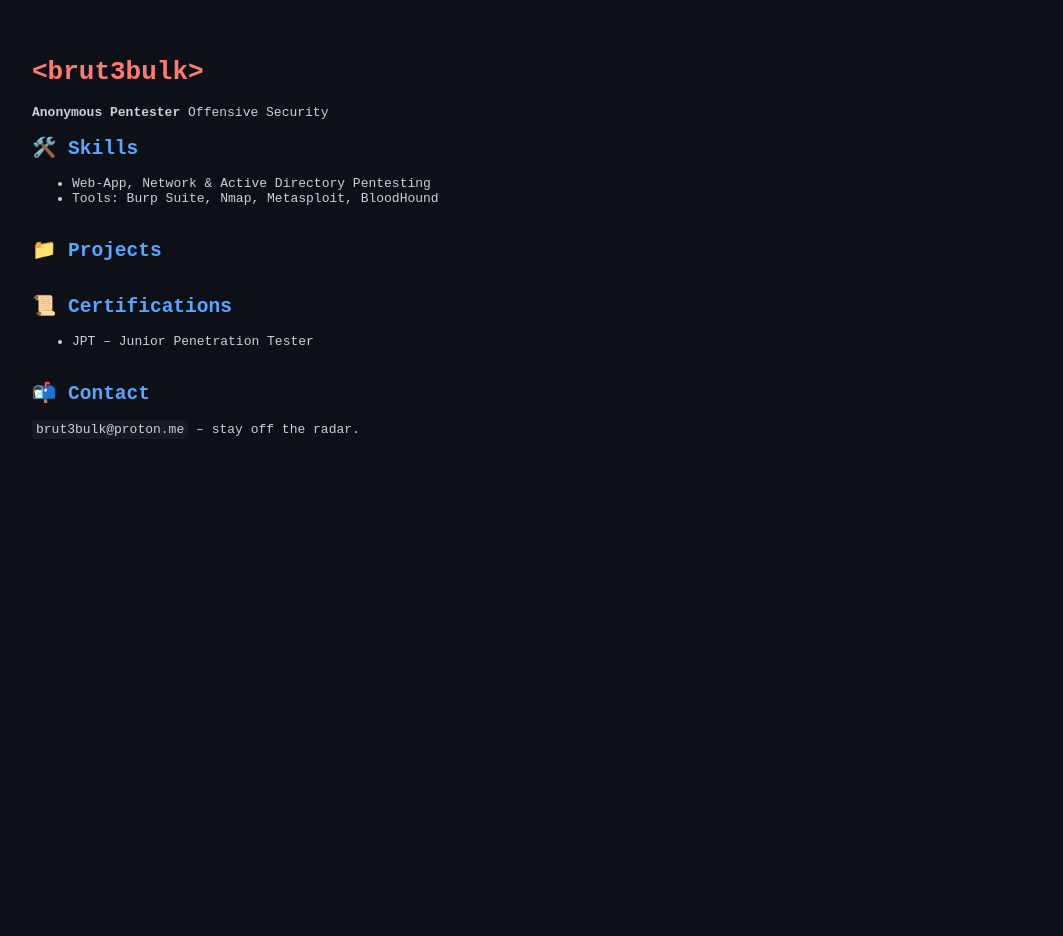
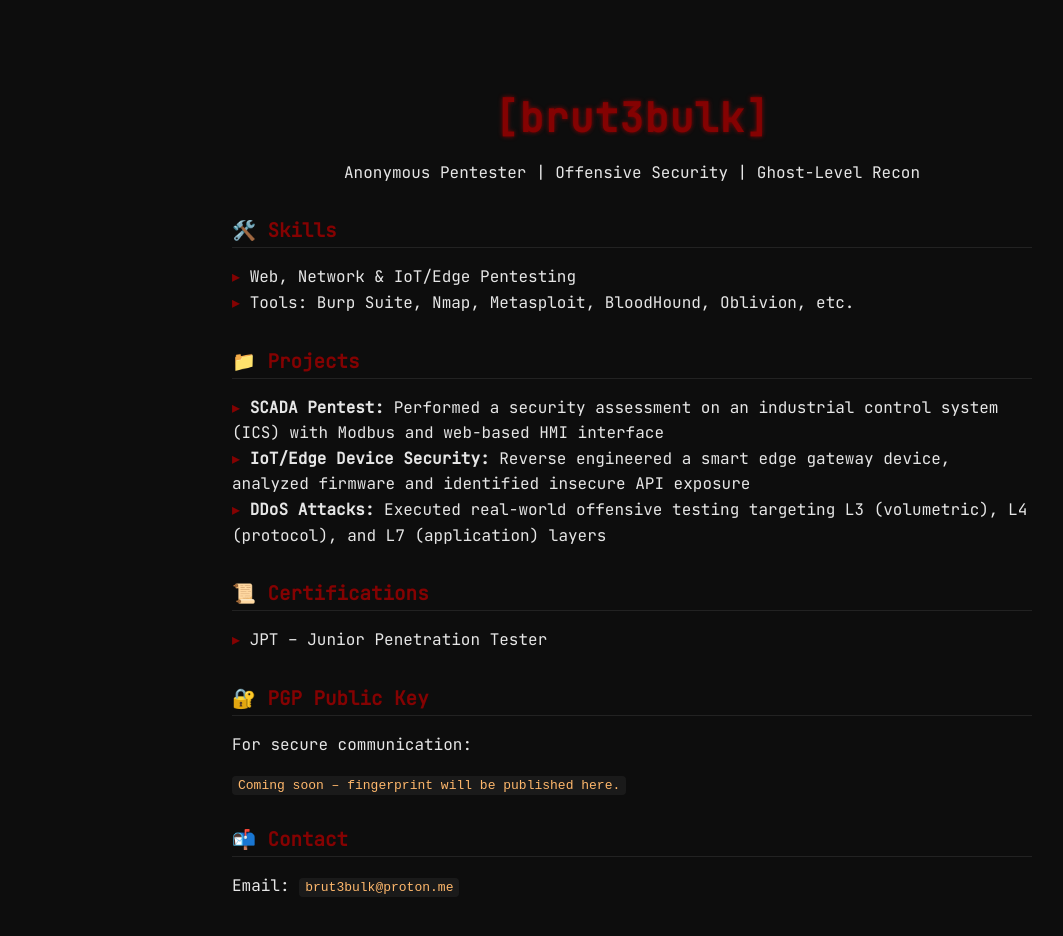
Before and after one commit to brut3bulk/brut3bulk.github.io, a plain HTML site: page index.html in a window 1280 px wide. Shown: the whole page, without its empty margins (8-1071 px from the left). Before the commit the page ends 800 px from the top, so only its background shows below. Drawn offline with Linux system fonts and the light colour scheme.

Commit message:
change index.html

```diff
--- a/index.html
+++ b/index.html
@@ -4,34 +4,96 @@
   <meta charset="UTF-8" />
   <meta name="viewport" content="width=device-width, initial-scale=1.0"/>
   <title>brut3bulk | Anonymous Pentester</title>
+  <link href="https://fonts.googleapis.com/css2?family=JetBrains+Mono&display=swap" rel="stylesheet">
   <style>
     body {
-      background: #0d1117;
-      color: #c9d1d9;
-      font-family: monospace;
-      padding: 2rem;
+      margin: 0;
+      padding: 0;
+      font-family: 'JetBrains Mono', monospace;
+      background: #0d0d0d;
+      color: #e6e6e6;
+      display: flex;
+      flex-direction: column;
+      align-items: center;
+      padding: 4rem 1rem;
     }
-    h1 { color: #ff7b72; }
-    h2 { color: #58a6ff; }
-    a { color: #8b949e; text-decoration: none; }
-    .section { margin-bottom: 2rem; }
-    code { background: #161b22; padding: 2px 4px; border-radius: 4px; }
+    .container {
+      max-width: 800px;
+      width: 100%;
+    }
+    h1 {
+  font-size: 2.5rem;
+  color: #840202;
+  text-align: center;
+  margin-bottom: 0.5rem;
+  letter-spacing: 1px;
+  text-shadow: 0 0 4px #840202, 0 0 12px rgba(255,255,255,0.05);
+  font-family: 'JetBrains Mono', monospace;
+  }
+    h2 {
+      font-size: 1.2rem;
+      color: #840202;
+      margin-top: 2rem;
+      border-bottom: 1px solid #222;
+      padding-bottom: 0.25rem;
+    }
+    ul {
+      list-style-type: none;
+      padding-left: 0;
+    }
+    ul li::before {
+      content: "▸ ";
+      color: #840202;
+    }
+    code {
+      background: #1a1a1a;
+      padding: 2px 6px;
+      border-radius: 4px;
+      color: #ffb86c;
+    }
+    p, li {
+      line-height: 1.6;
+    }
+    .section {
+      margin-bottom: 2rem;
+    }
+    @keyframes glitch {
+      0% { text-shadow: 1px 0 red, -1px 0 cyan; }
+      20% { text-shadow: -1px 1px red, 1px -1px cyan; }
+      40% { text-shadow: 2px 0 red, -2px 0 cyan; }
+      60% { text-shadow: -2px 2px red, 2px -2px cyan; }
+      80% { text-shadow: 1px 0 red, -1px 0 cyan; }
+      100% { text-shadow: none; }
+    }
+    a {
+      color: 840202;
+      text-decoration: none;
+    }
+    a:hover {
+      text-decoration: underline;
+    }
   </style>
 </head>
 <body>
-  <h1>&lt;brut3bulk&gt;</h1>
-  <p><strong>Anonymous Pentester</strong> Offensive Security</p>
+  <div class="container">
+    <h1>[brut3bulk]</h1>
+    <p style="text-align: center;">Anonymous Pentester | Offensive Security | Ghost-Level Recon</p>
 
     <div class="section">
       <h2>🛠️ Skills</h2>
       <ul>
-      <li>Web-App, Network & Active Directory Pentesting</li>
-      <li>Tools: Burp Suite, Nmap, Metasploit, BloodHound</li>
+        <li>Web, Network & IoT/Edge Pentesting</li>
+        <li>Tools: Burp Suite, Nmap, Metasploit, BloodHound, Oblivion, etc. </li>
       </ul>
     </div>
 
     <div class="section">
       <h2>📁 Projects</h2>
+      <ul>
+        <li><strong>SCADA Pentest:</strong> Performed a security assessment on an industrial control system (ICS) with Modbus and web-based HMI interface</li>
+        <li><strong>IoT/Edge Device Security:</strong> Reverse engineered a smart edge gateway device, analyzed firmware and identified insecure API exposure</li>
+        <li><strong>DDoS Attacks:</strong> Executed real-world offensive testing targeting L3 (volumetric), L4 (protocol), and L7 (application) layers
+      </ul>
     </div>
 
     <div class="section">
@@ -42,8 +104,15 @@
     </div>
 
     <div class="section">
+      <h2>🔐 PGP Public Key</h2>
+      <p>For secure communication:</p>
+      <code>Coming soon – fingerprint will be published here.</code>
+    </div>
+
+    <div class="section">
       <h2>📬 Contact</h2>
-    <p><code>brut3bulk@proton.me</code> – stay off the radar.</p>
+      <p>Email: <code>brut3bulk@proton.me</code></p>
+    </div>
   </div>
 </body>
 </html>
```
Lines whose indentation alone changed are shown as unchanged.
